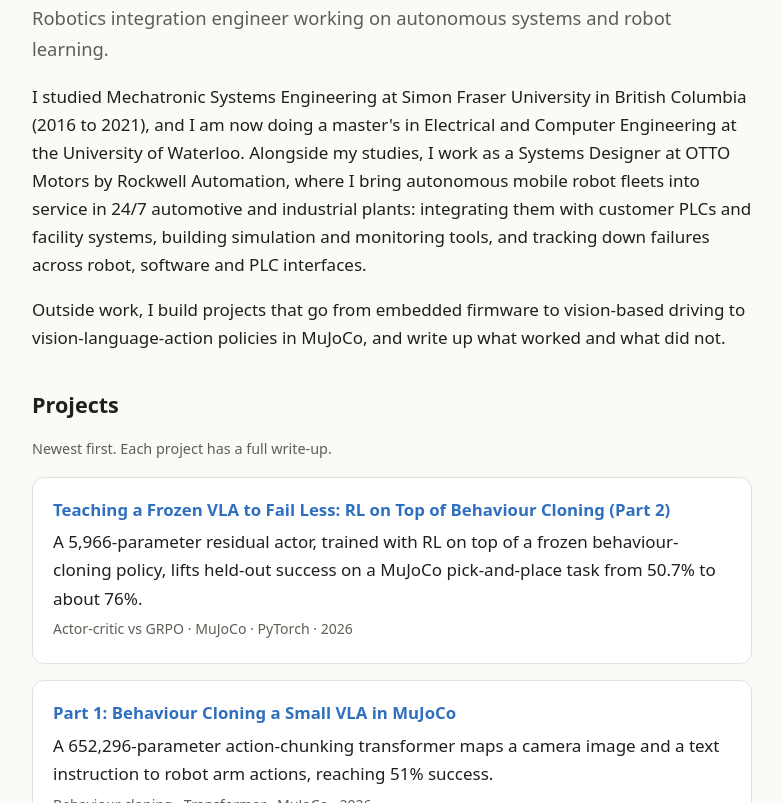
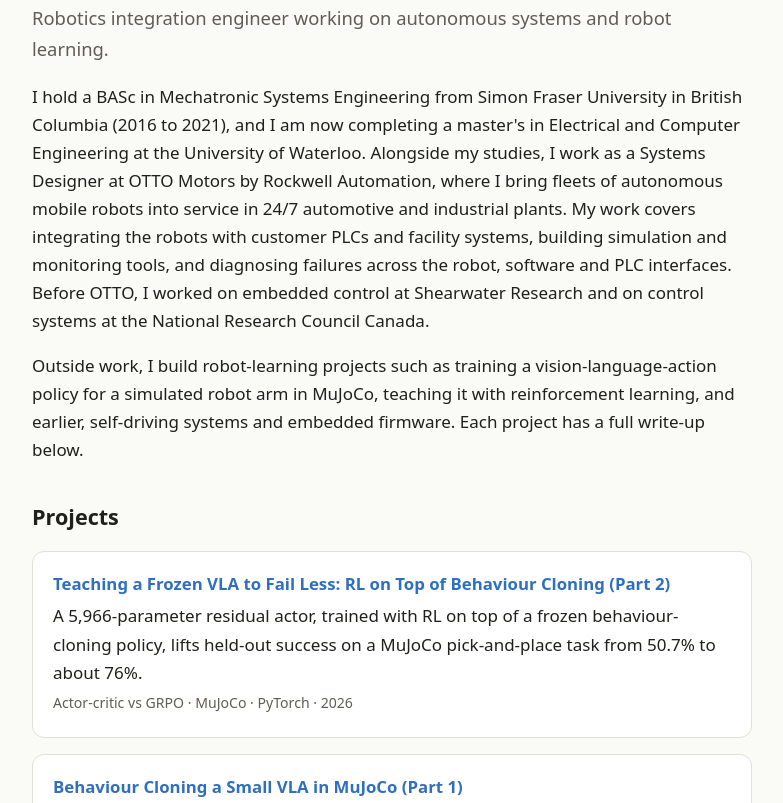
Before and after one commit to Alzaib/alzaib.github.io, a plain HTML site: page index.html in a window 1280 px wide. Shown: the part 140-943 px from the top of the page, without its empty margins (248-1031 px from the left). Drawn offline with Linux system fonts and the light colour scheme.

Commit message:
Update index.html

```diff
--- a/index.html
+++ b/index.html
@@ -13,18 +13,17 @@
 
 <h1>Alzaib Karovalia</h1>
 <p class="lead">Robotics integration engineer working on autonomous systems and robot learning.</p>
-<p>I studied Mechatronic Systems Engineering at Simon Fraser University in British Columbia (2016 to 2021), and I am now doing a master's in Electrical and Computer Engineering at the University of Waterloo. Alongside my studies, I work as a Systems Designer at OTTO Motors by Rockwell Automation, where I bring autonomous mobile robot fleets into service in 24/7 automotive and industrial plants: integrating them with customer PLCs and facility systems, building simulation and monitoring tools, and tracking down failures across robot, software and PLC interfaces.</p>
-<p>Outside work, I build projects that go from embedded firmware to vision-based driving to vision-language-action policies in MuJoCo, and write up what worked and what did not.</p>
+<p>I hold a BASc in Mechatronic Systems Engineering from Simon Fraser University in British Columbia (2016 to 2021), and I am now completing a master's in Electrical and Computer Engineering at the University of Waterloo. Alongside my studies, I work as a Systems Designer at OTTO Motors by Rockwell Automation, where I bring fleets of autonomous mobile robots into service in 24/7 automotive and industrial plants. My work covers integrating the robots with customer PLCs and facility systems, building simulation and monitoring tools, and diagnosing failures across the robot, software and PLC interfaces. Before OTTO, I worked on embedded control at Shearwater Research and on control systems at the National Research Council Canada.</p>
+<p>Outside work, I build robot-learning projects such as training a vision-language-action policy for a simulated robot arm in MuJoCo, teaching it with reinforcement learning, and earlier, self-driving systems and embedded firmware. Each project has a full write-up below.</p>
 
 <h2 id="projects">Projects</h2>
-<p class="meta">Newest first. Each project has a full write-up.</p>
 <div class="card">
 <h3><a href="projects/part2-rl-on-bc/index.html">Teaching a Frozen VLA to Fail Less: RL on Top of Behaviour Cloning (Part 2)</a></h3>
 <p>A 5,966-parameter residual actor, trained with RL on top of a frozen behaviour-cloning policy, lifts held-out success on a MuJoCo pick-and-place task from 50.7% to about 76%.</p>
 <p class="tags">Actor-critic vs GRPO &middot; MuJoCo &middot; PyTorch &middot; 2026</p>
 </div>
 <div class="card">
-<h3><a href="projects/part1-behaviour-cloning/index.html">Part 1: Behaviour Cloning a Small VLA in MuJoCo</a></h3>
+<h3><a href="projects/part1-behaviour-cloning/index.html">Behaviour Cloning a Small VLA in MuJoCo (Part 1)</a></h3>
 <p>A 652,296-parameter action-chunking transformer maps a camera image and a text instruction to robot arm actions, reaching 51% success.</p>
 <p class="tags">Behaviour cloning &middot; Transformer &middot; MuJoCo &middot; 2026</p>
 </div>
@@ -50,7 +49,7 @@
 </div>
 
 <h2 id="contact">Contact</h2>
-<p class="meta">[Add one public link here, for example your LinkedIn profile URL.]</p>
+<p class="meta">https://www.linkedin.com/in/alzaib-karovalia-253808138/</p>
 </main>
 <footer><div class="wrap">&copy; Alzaib Karovalia. Static site: no cookies, no analytics, no third-party scripts.</div></footer>
 </body></html>
```
